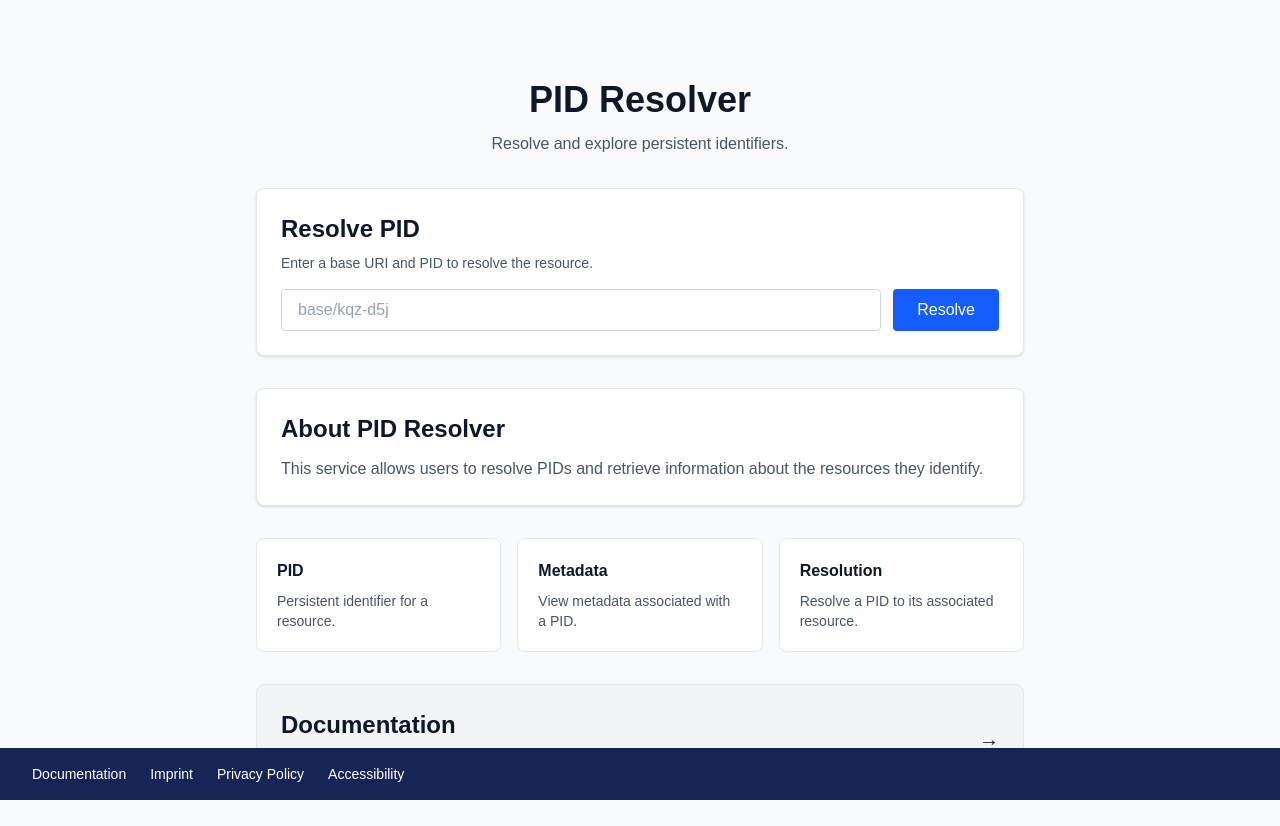
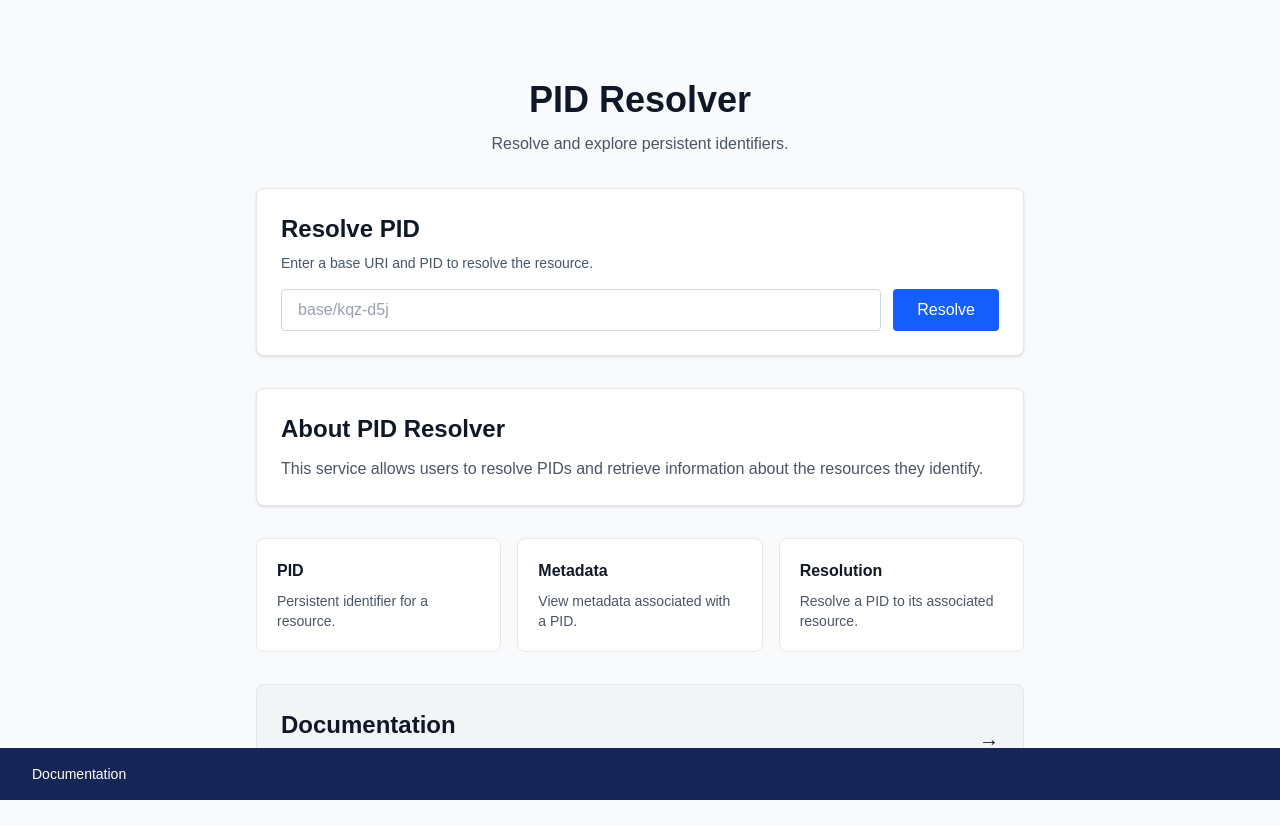
Before and after one commit to FAU-CDI/pid_frontend, a Next.js app: page / in a window 1280 px wide. Built offline with nearby package versions, Linux system fonts and the light colour scheme.

Commit message:
Add variables and deployment documentation

```diff
--- a/app/layout.tsx
+++ b/app/layout.tsx
@@ -5,6 +5,20 @@ export const metadata: Metadata = {
   title: "PID Resolver",
   description: "Resolve and explore persistent identifiers.",
 };
+
+function LegalLink({ children, href, fallback }: {href: string|undefined, children: React.ReactNode|React.ReactNode[], fallback?: string}) {
+  const theHref = typeof href === 'string' && href !== '' ? href : fallback;
+  if (typeof theHref !== 'string' || theHref === '') {
+    return null;
+  }
+
+  return (<a
+              href={theHref}
+              target="_blank"
+              rel="noopener noreferrer"
+              className="hover:underline"
+            >{children}</a>);
+}
 
 export default function RootLayout({
   children,
@@ -24,41 +38,29 @@ export default function RootLayout({
 
         <footer className="fixed bottom-0 w-full bg-blue-950 px-8 py-4 text-white">
           <div className="flex gap-6 text-sm">
-            <a
-              href={documentationUrl}
-              target="_blank"
-              rel="noopener noreferrer"
-              className="hover:underline"
+
+            <LegalLink href={documentationUrl} fallback="https://github.com/tkw1536/quickpid/tree/main/spec"
             >
               Documentation
-            </a>
+            </LegalLink>
 
-            <a
+            <LegalLink
               href={imprintUrl}
-              target="_blank"
-              rel="noopener noreferrer"
-              className="hover:underline"
             >
               Imprint
-            </a>
+            </LegalLink>
 
-            <a
+            <LegalLink
               href={privacyPolicyUrl}
-              target="_blank"
-              rel="noopener noreferrer"
-              className="hover:underline"
             >
               Privacy Policy
-            </a>
+            </LegalLink>
 
-            <a
+            <LegalLink
               href={accessibilityUrl}
-              target="_blank"
-              rel="noopener noreferrer"
-              className="hover:underline"
             >
               Accessibility
-            </a>
+            </LegalLink>
           </div>
         </footer>
       </body>
```
Also changed, not shown: 2 other files (tests, documents, lock files or other folders).
